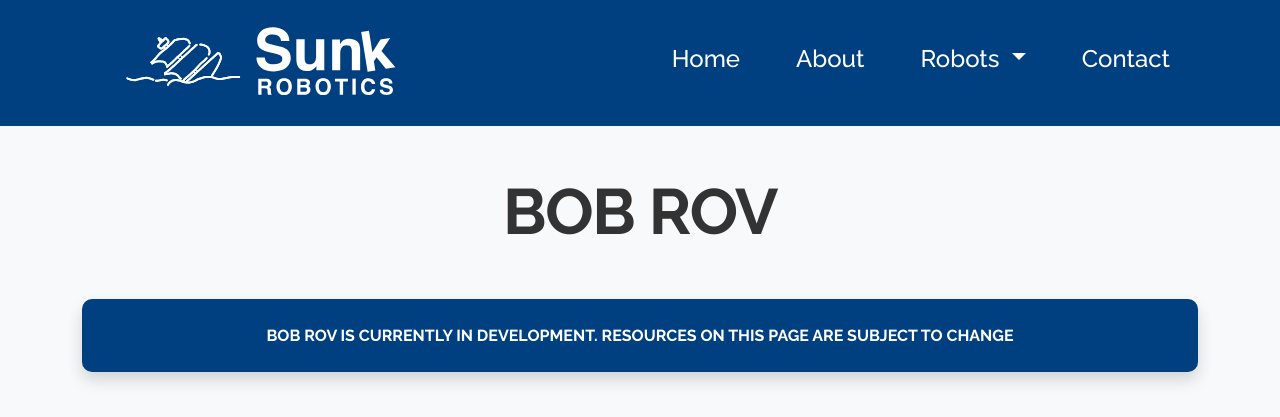
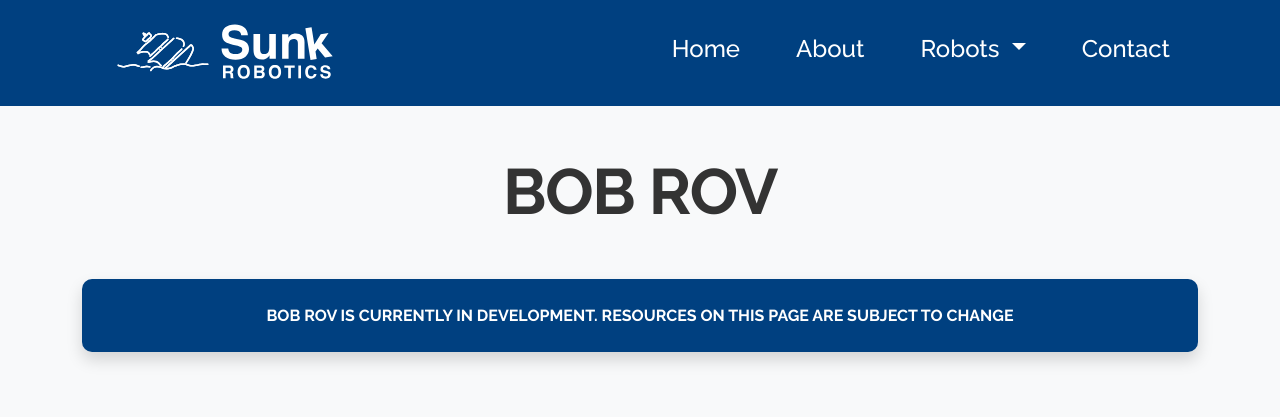
Before and after one commit to syntaxerror019/sunkrobotics, a Flask app: page /bob in a window 1280 px wide. Shown: the top 417 px of the page. Run offline with Flask 2, Linux system fonts and the light colour scheme.

Commit message:
reduce header size

```diff
--- a/src/static/css/style.css
+++ b/src/static/css/style.css
@@ -94,7 +94,7 @@ h3 {
   transition: all 0.3s ease;
 }
 #mainNav img {
-  height: 100px;
+  height: 80px;
   transition: height 0.3s ease;
 }
 /* When scroled */
@@ -109,7 +109,7 @@ h3 {
 }
 .hero {
   position: relative;
-  height: calc(100vh - 100px);
+  height: calc(100vh - 85px);
   display: flex;
   justify-content: center;
   align-items: center;
```
